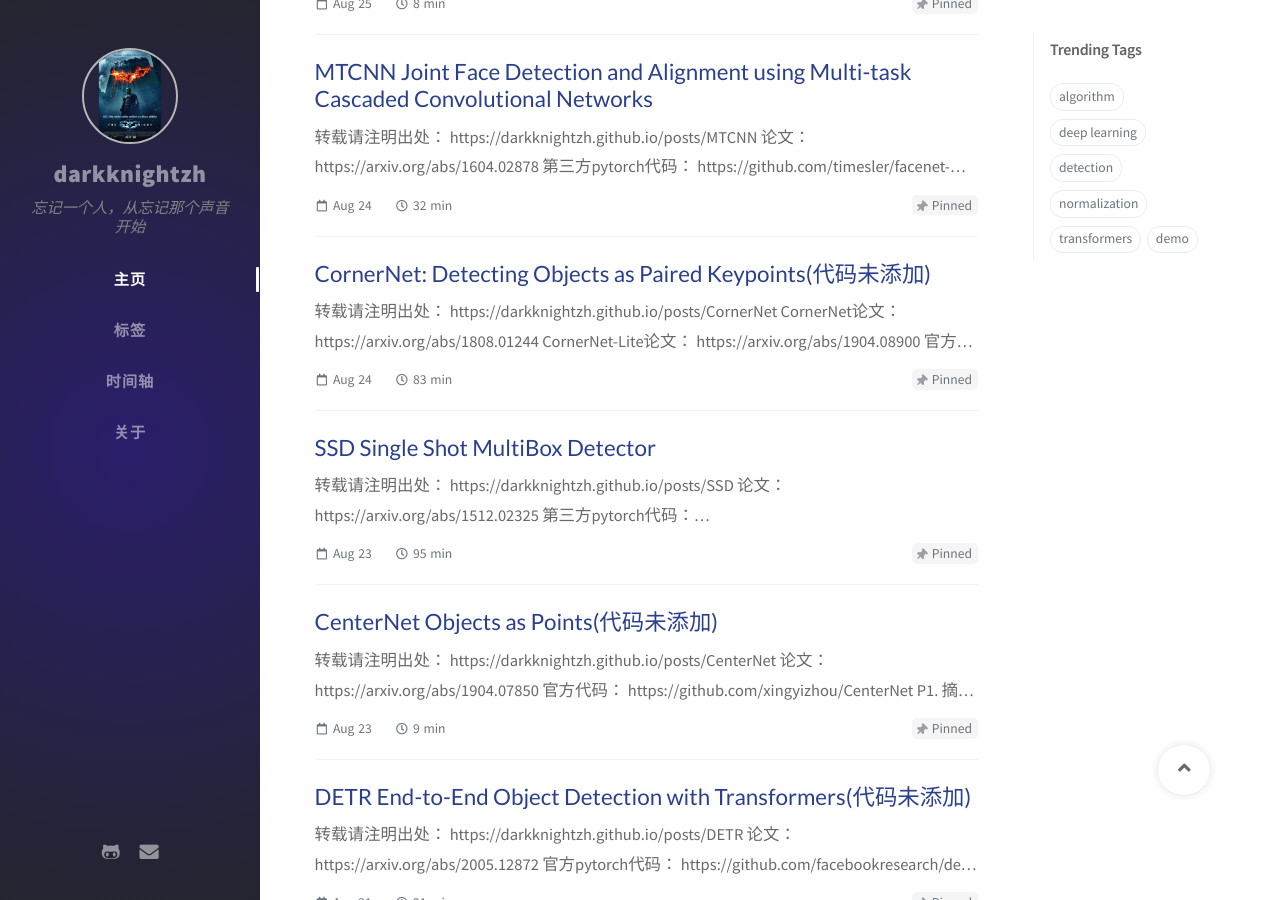
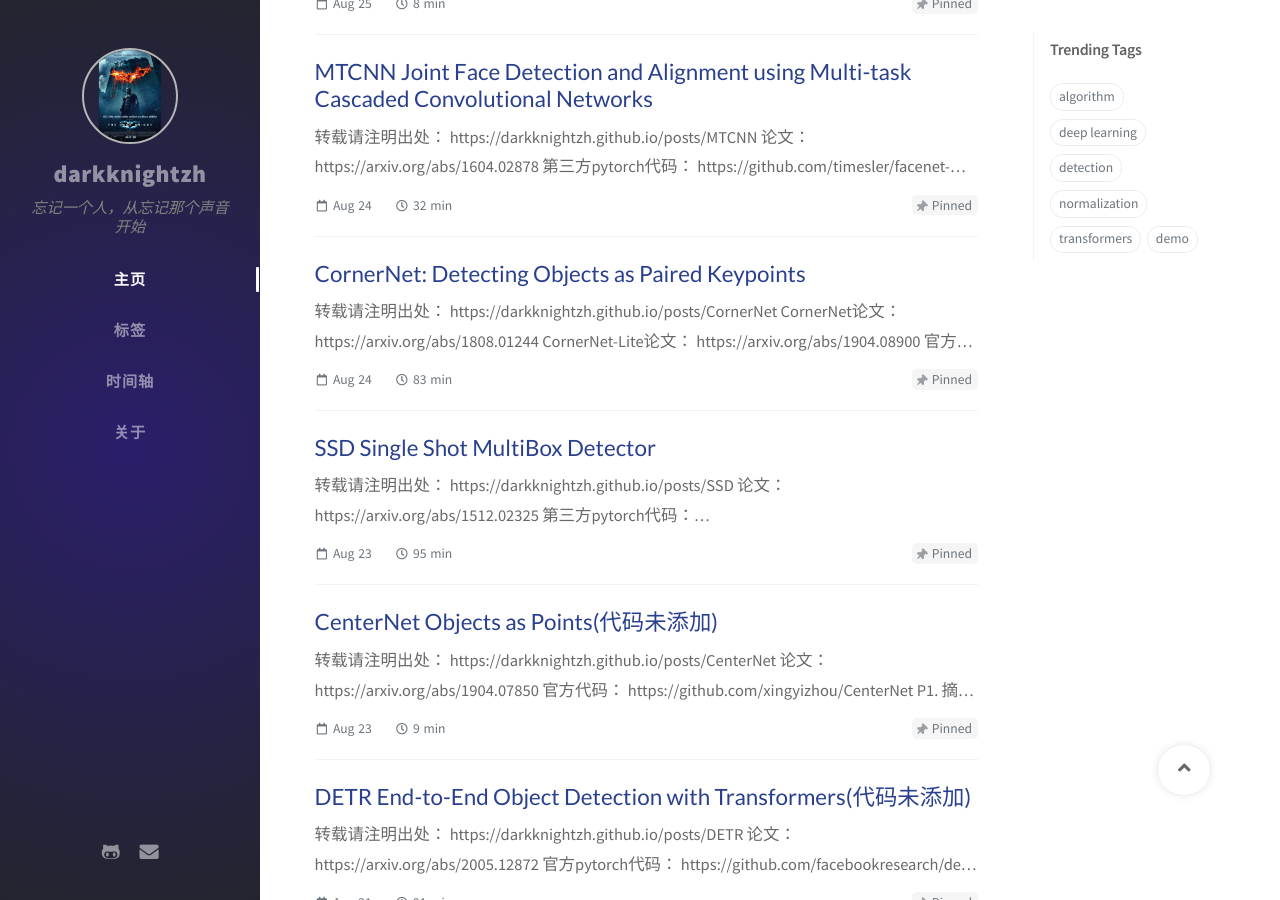
Before and after one commit to darkknightzh/darkknightzh.github.io, a Jekyll site: the page built from index.html, in a window 1280 px wide and 900 px high, scrolled down 1110 px. Built offline with Jekyll 4.4.1, drawn with Linux system fonts in a browser that asks for light colours; nearby versions of some CDN libraries; comment, search, counter and statistics services are not loaded.

Commit message:
update cornernet

```diff
--- a/_posts/2021-08-24-CornerNet.markdown
+++ b/_posts/2021-08-24-CornerNet.markdown
@@ -1,6 +1,6 @@
 ---
 layout: post
-title:  "CornerNet: Detecting Objects as Paired Keypoints(代码未添加)"
+title:  "CornerNet: Detecting Objects as Paired Keypoints"
 date:   2021-08-24 16:00:00 +0800
 tags: [deep learning, algorithm, detection]
 pin: true
```
